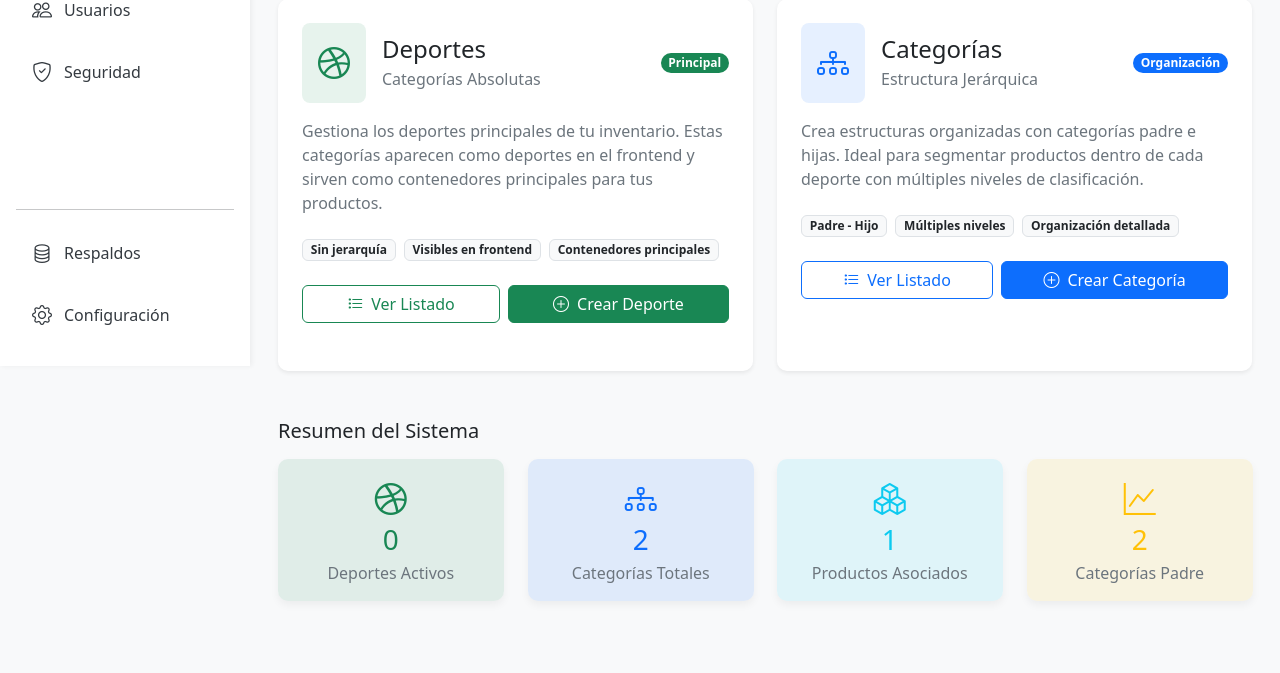
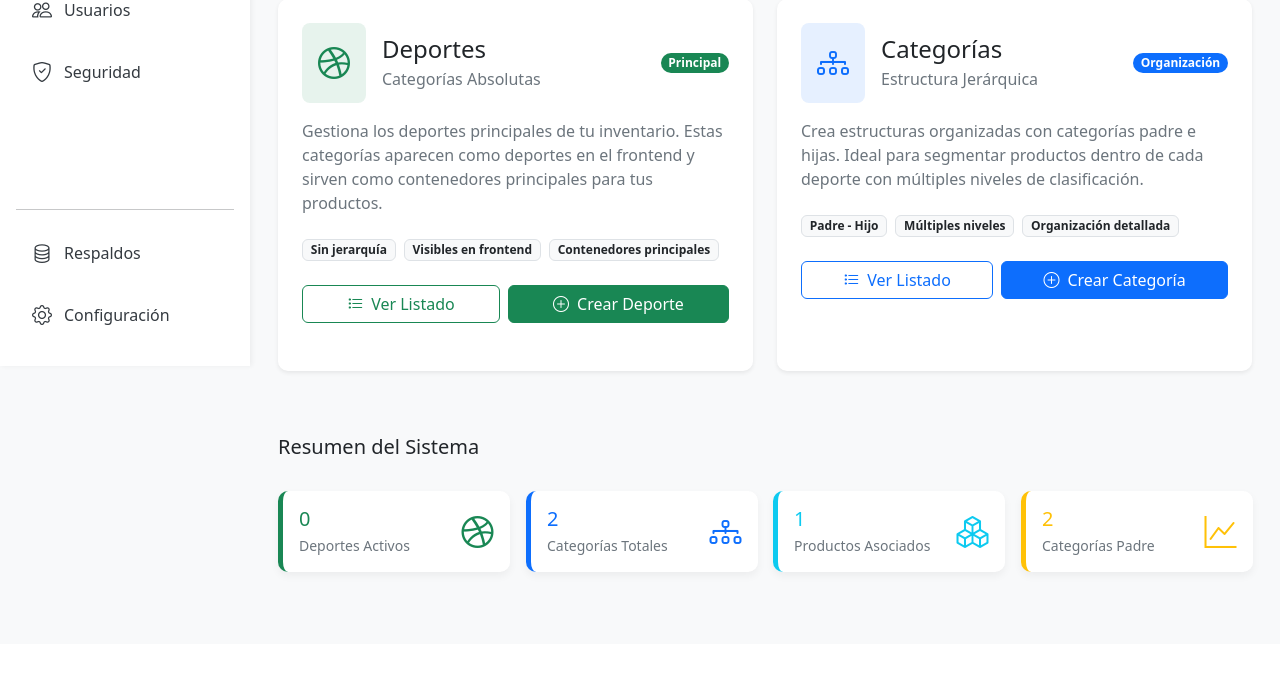
Before and after one commit to JuanJo0775/MeloSport, a Django app: page /backoffice/categories/ in a window 1280 px wide. Shown: the part 434-1107 px from the top of the page. After the commit the page ends 1010 px from the top, so only its background shows below. Run offline with Django 5.2, Linux system fonts and the light colour scheme; a user stored in the database is signed in; data comes from the database, SQL or seed files in the repository; data that the repository does not hold is empty; parts of the project's set-up code (start-up, migrations or seed data) failed here and were passed over.

Commit message:
mejoras en el diseño de estadisticas

```diff
--- a/apps/backoffice/static/css/styles_inventario.css
+++ b/apps/backoffice/static/css/styles_inventario.css
@@ -250,21 +250,15 @@ canvas.chart-canvas {
     border-left-width: 5px !important;
 }
 
-.border-left-primary {
-    border-left: 5px solid var(--primary-color) !important;
-}
+/* Bordes izquierdos característicos */
+.border-left-primary   { border-left: 5px solid var(--primary-color) !important; }
+.border-left-success   { border-left: 5px solid #198754 !important; }
+.border-left-warning   { border-left: 5px solid #ffc107 !important; }
+.border-left-info      { border-left: 5px solid #0dcaf0 !important; }
+.border-left-danger    { border-left: 5px solid #dc3545 !important; }
+.border-left-secondary { border-left: 5px solid #6c757d !important; } /* 👈 para inactivos */
+.border-left-light     { border-left: 5px solid #adb5bd !important; } /* 👈 gris clarito opcional */
 
-.border-left-success {
-    border-left: 5px solid #28a745 !important;
-}
-
-.border-left-warning {
-    border-left: 5px solid #ffc107 !important;
-}
-
-.border-left-info {
-    border-left: 5px solid #17a2b8 !important;
-}
 
 /* Ajusta el breadcrumb para no chocar con el botón toggle */
 .breadcrumb-wrapper {
--- a/apps/backoffice/templates/backoffice/categories/index_categories.html
+++ b/apps/backoffice/templates/backoffice/categories/index_categories.html
@@ -143,47 +143,55 @@
   </div>
 
     <!-- Estadísticas rápidas -->
-    <div class="row mt-5">
+        <div class="row mt-5 g-3">
       <div class="col-12">
         <h5 class="mb-3">Resumen del Sistema</h5>
       </div>
 
       <div class="col-md-3">
-        <div class="card border-0 bg-success bg-opacity-10">
-          <div class="card-body text-center">
-            <i class="bi bi-dribbble text-success fs-2 mb-2"></i>
-            <h3 class="text-success mb-1">{{ deportes_activos|default:"0" }}</h3>
-            <p class="text-muted mb-0">Deportes Activos</p>
+        <div class="card stats-card border-left-success">
+          <div class="card-body d-flex justify-content-between align-items-center">
+            <div>
+              <h5 class="card-title text-success mb-1">{{ deportes_activos|default:"0" }}</h5>
+              <p class="card-text text-muted small mb-0">Deportes Activos</p>
+            </div>
+            <div class="stats-icon text-success"><i class="bi bi-dribbble"></i></div>
           </div>
         </div>
       </div>
 
       <div class="col-md-3">
-        <div class="card border-0 bg-primary bg-opacity-10">
-          <div class="card-body text-center">
-            <i class="bi bi-diagram-3 text-primary fs-2 mb-2"></i>
-            <h3 class="text-primary mb-1">{{ categorias_count|default:"0" }}</h3>
-            <p class="text-muted mb-0">Categorías Totales</p>
+        <div class="card stats-card border-left-primary">
+          <div class="card-body d-flex justify-content-between align-items-center">
+            <div>
+              <h5 class="card-title text-primary mb-1">{{ categorias_count|default:"0" }}</h5>
+              <p class="card-text text-muted small mb-0">Categorías Totales</p>
+            </div>
+            <div class="stats-icon text-primary"><i class="bi bi-diagram-3"></i></div>
           </div>
         </div>
       </div>
 
       <div class="col-md-3">
-        <div class="card border-0 bg-info bg-opacity-10">
-          <div class="card-body text-center">
-            <i class="bi bi-boxes text-info fs-2 mb-2"></i>
-            <h3 class="text-info mb-1">{{ productos_count|default:"0" }}</h3>
-            <p class="text-muted mb-0">Productos Asociados</p>
+        <div class="card stats-card border-left-info">
+          <div class="card-body d-flex justify-content-between align-items-center">
+            <div>
+              <h5 class="card-title text-info mb-1">{{ productos_count|default:"0" }}</h5>
+              <p class="card-text text-muted small mb-0">Productos Asociados</p>
+            </div>
+            <div class="stats-icon text-info"><i class="bi bi-boxes"></i></div>
           </div>
         </div>
       </div>
 
       <div class="col-md-3">
-        <div class="card border-0 bg-warning bg-opacity-10">
-          <div class="card-body text-center">
-            <i class="bi bi-graph-up text-warning fs-2 mb-2"></i>
-            <h3 class="text-warning mb-1">{{ categorias_padre_count|default:"0" }}</h3>
-            <p class="text-muted mb-0">Categorías Padre</p>
+        <div class="card stats-card border-left-warning">
+          <div class="card-body d-flex justify-content-between align-items-center">
+            <div>
+              <h5 class="card-title text-warning mb-1">{{ categorias_padre_count|default:"0" }}</h5>
+              <p class="card-text text-muted small mb-0">Categorías Padre</p>
+            </div>
+            <div class="stats-icon text-warning"><i class="bi bi-graph-up"></i></div>
           </div>
         </div>
       </div>
```
Also changed, not shown: apps/backoffice/templates/backoffice/absolute_categories/list.html (+34 -17 lines), apps/backoffice/templates/backoffice/categories/list.html (+32 -17 lines), apps/backoffice/templates/backoffice/products/list.html (+32 -18 lines).
